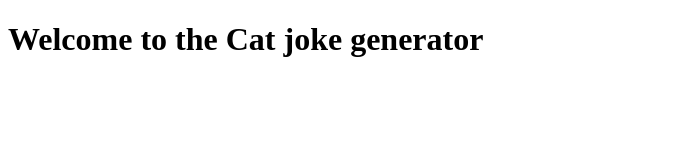
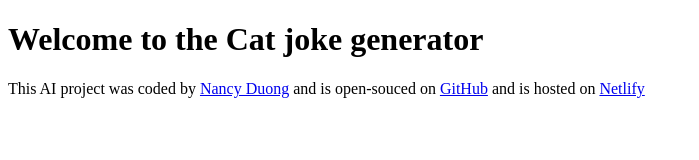
Before and after one commit to nanceed/animal-joke-generator, a plain HTML site: page index.html in a window 1280 px wide. Shown: the whole page, without its empty margins (0-699 px from the left). Drawn offline with Linux system fonts and the light colour scheme.

Commit message:
Added the footer

```diff
--- a/index.html
+++ b/index.html
@@ -8,6 +8,14 @@
 </head>
 <body>
     <h1>Welcome to the Cat joke generator</h1>
+
+    <footer>
+        This AI project was coded by
+        <a href="https://github.com/nanceed" target="_blank">Nancy Duong</a> and is open-souced on
+        <a href="https://github.com/nanceed/cat-joke-generator" target="_blank">GitHub</a>
+        and is hosted on
+        <a href="https://nancyd-ai-cat-joke-generator.netlify.app/" target="_blank">Netlify</a>
+    </footer>
 </body>
 <script src="/src/script.js"></script>
 </html>
```
